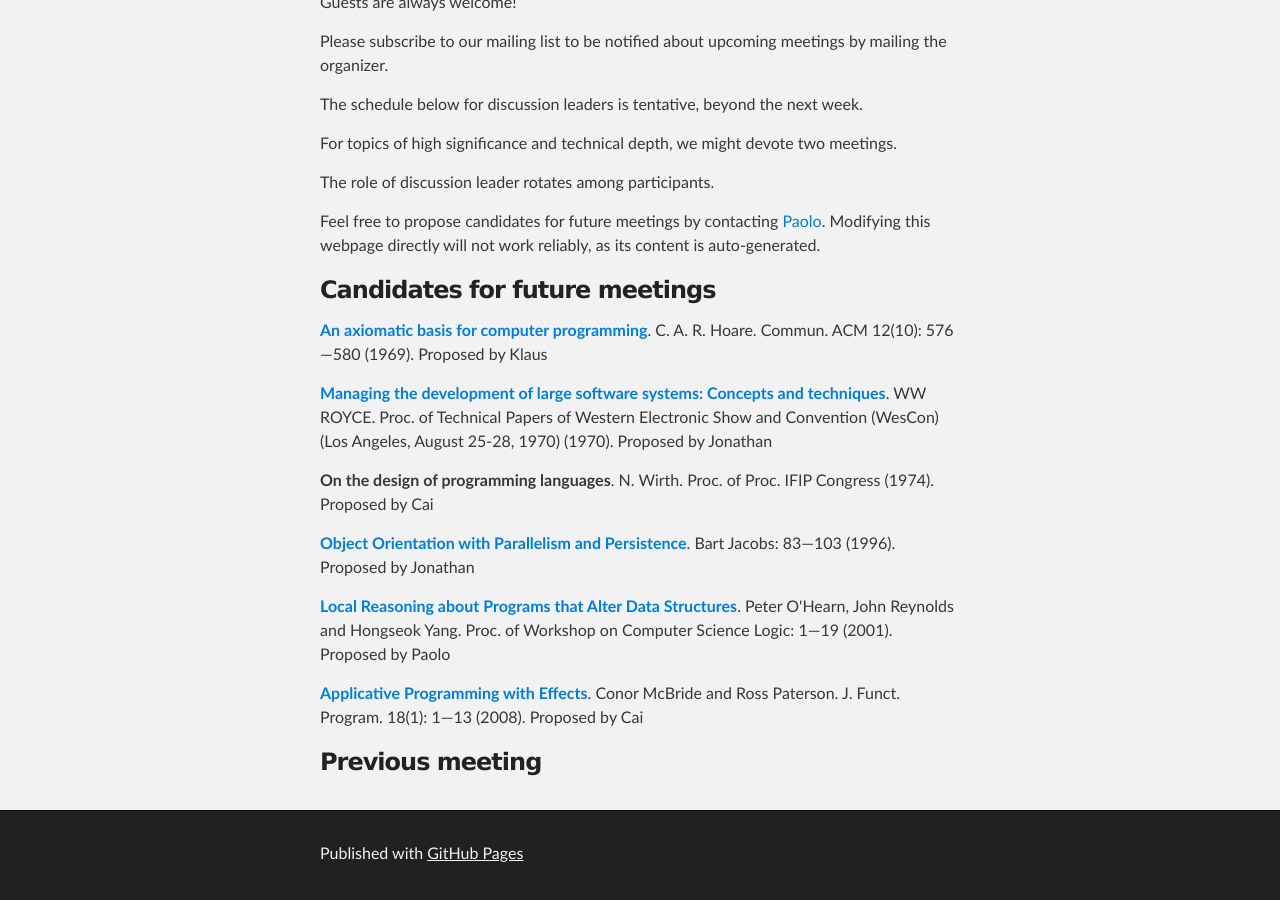
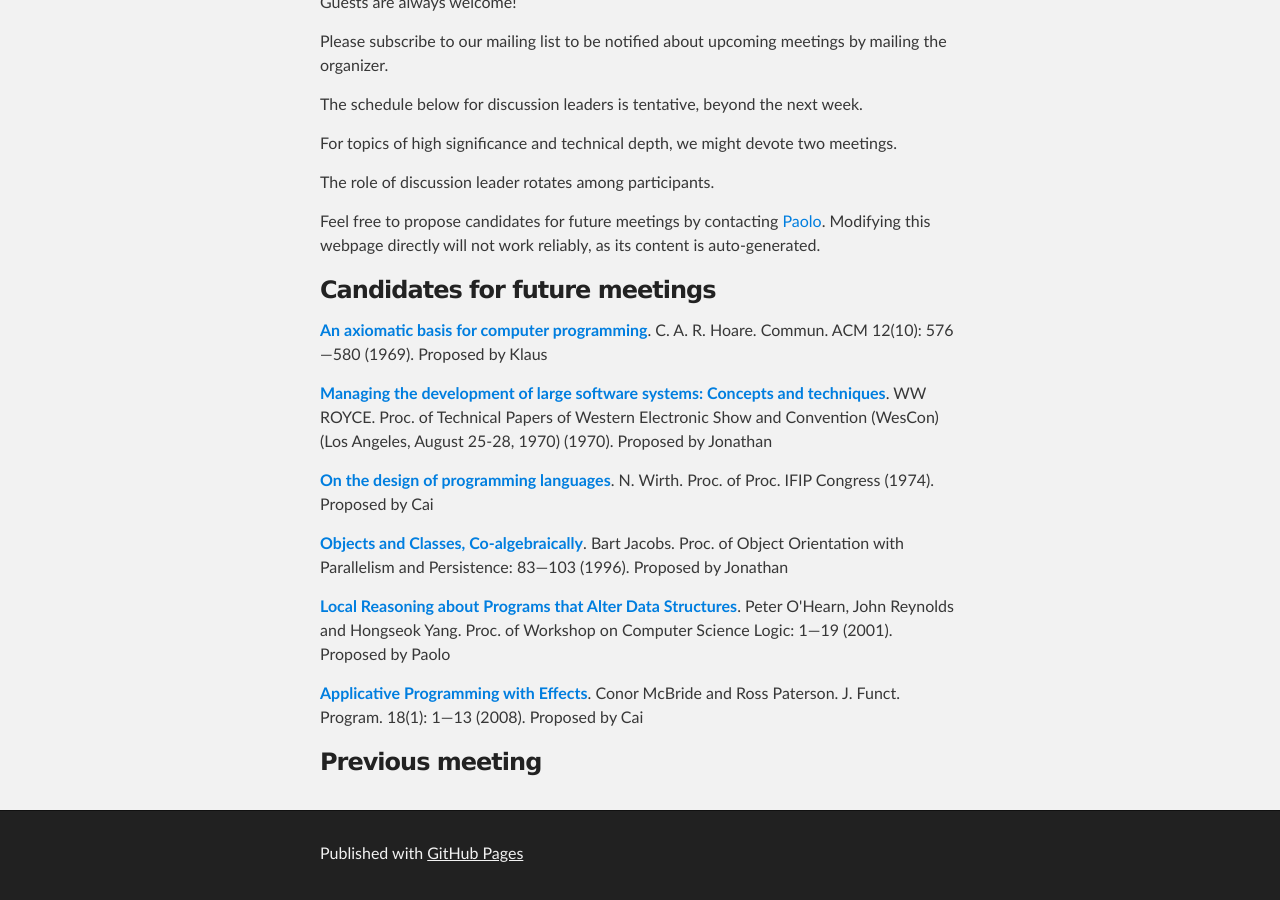
Before and after one commit to ps-mr/ps-mr.github.io, a Jekyll site: the page built from prg.html, in a window 1280 px wide and 900 px high, scrolled down 612 px. Built offline with Jekyll 4.4.1, drawn with Linux system fonts in a browser that asks for light colours.

Commit message:
Regenerate PRG page

```diff
--- a/prg.html
+++ b/prg.html
@@ -34,8 +34,8 @@
 <h3>Candidates for future meetings</h3>
 <p ><a href="http://sunnyday.mit.edu/16.355/Hoare-CACM-69.pdf"><strong>An axiomatic basis for computer programming</strong></a>. C. A. R. Hoare. Commun. ACM 12(10): 576&mdash;580 (1969). Proposed by Klaus</p>
 <p ><a href="http://leadinganswers.typepad.com/leading_answers/files/original_waterfall_paper_winston_royce.pdf"><strong>Managing the development of large software systems: Concepts and techniques</strong></a>. WW ROYCE. Proc. of Technical Papers of Western Electronic Show and Convention (WesCon)(Los Angeles, August 25-28, 1970) (1970). Proposed by Jonathan</p>
-<p ><strong>On the design of programming languages</strong>. N. Wirth. Proc. of Proc. IFIP Congress (1974). Proposed by Cai</p>
-<p ><a href="http://pdf.aminer.org/000/137/588/objects_and_classes_co_algebraically.pdf"><strong>Object Orientation with Parallelism and Persistence</strong></a>. Bart Jacobs: 83&mdash;103 (1996). Proposed by Jonathan</p>
+<p ><a href="http://www.math.pku.edu.cn/teachers/qiuzy/plan/lits/PLHistoryGoodDesign.PDF"><strong>On the design of programming languages</strong></a>. N. Wirth. Proc. of Proc. IFIP Congress (1974). Proposed by Cai</p>
+<p ><a href="http://pdf.aminer.org/000/137/588/objects_and_classes_co_algebraically.pdf"><strong>Objects and Classes, Co-algebraically</strong></a>. Bart Jacobs. Proc. of Object Orientation with Parallelism and Persistence: 83&mdash;103 (1996). Proposed by Jonathan</p>
 <p ><a href="http://sole.dimi.uniud.it/~marina.lenisa/csl01.pdf"><strong>Local Reasoning about Programs that Alter Data Structures</strong></a>. Peter O'Hearn, John Reynolds and Hongseok Yang. Proc. of Workshop on Computer Science Logic: 1&mdash;19 (2001). Proposed by Paolo</p>
 <p ><a href="http://www.strictlypositive.org/IdiomLite.pdf"><strong>Applicative Programming with Effects</strong></a>. Conor McBride and Ross Paterson. J. Funct. Program. 18(1): 1&mdash;13 (2008). Proposed by Cai</p>
 <h3>Previous meeting</h3>
```
